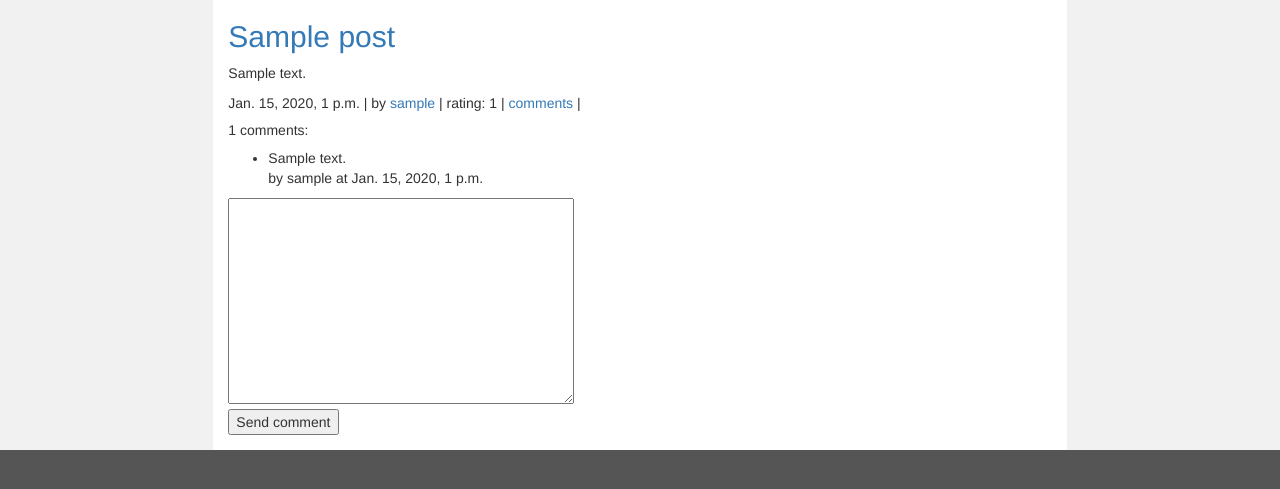
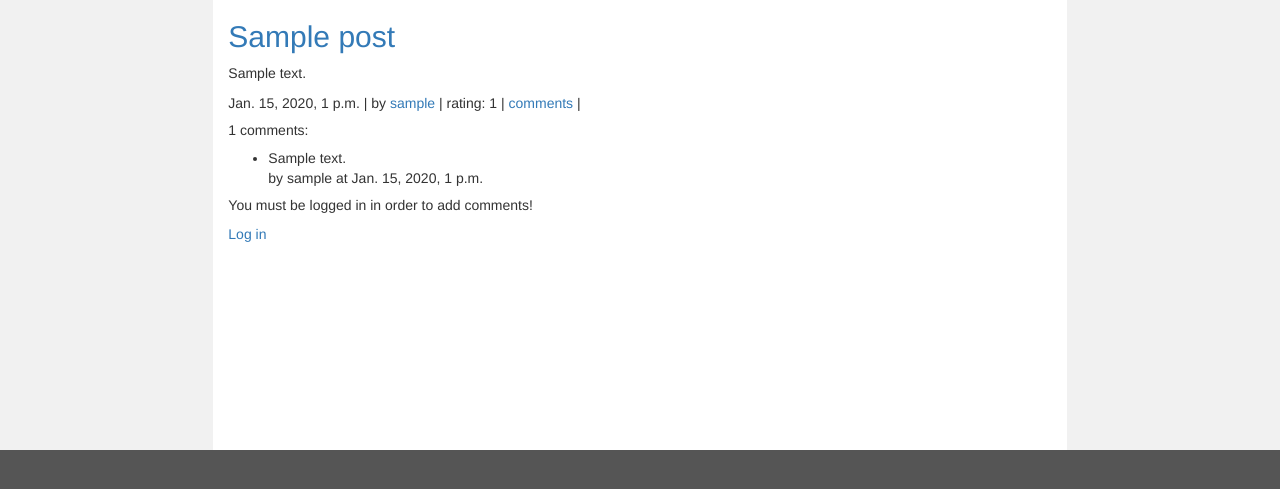
Before and after one commit to RinatAynulin/track16-web, a Django app: page /posts/1/ in a window 1280 px wide. Shown: the part 52-541 px from the top of the page. Run offline with Django 3.2, Linux system fonts and the light colour scheme; tables that the repository leaves empty hold one stand-in row (values such as "Sample post"); some libraries are stand-ins or nearby versions.

Commit message:
fix add comments for anonymous users

```diff
--- a/posts/templates/posts/detail.html
+++ b/posts/templates/posts/detail.html
@@ -30,6 +30,10 @@
         <p>No comments are available.</p>
     {% endif %}
 
+    {% if user.is_anonymous %}
+        <h5>You must be logged in in order to add comments!</h5>
+        <a href="{% url "core:login" %}">Log in</a>
+    {% else %}
     <form method="post">
         {% csrf_token %}
         <div>
@@ -43,6 +47,6 @@
             <input type="submit" value="Send comment">
         </div>
     </form>
-
+    {% endif %}
 
 {% endblock %}
```
Also changed, not shown: 1 other file.
